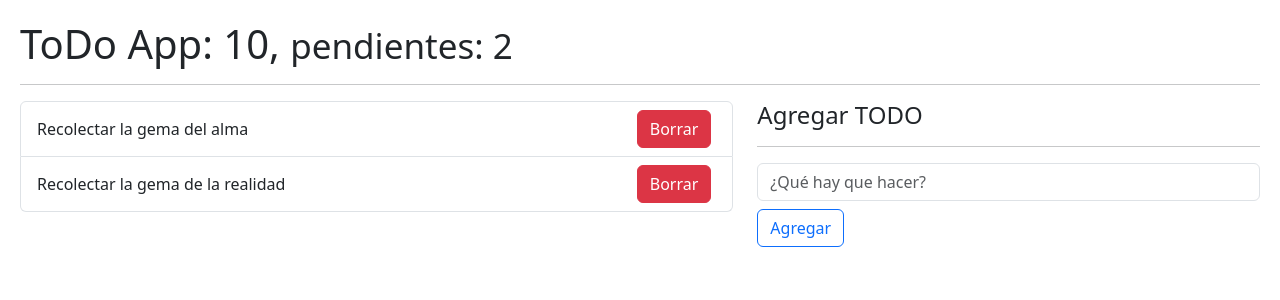
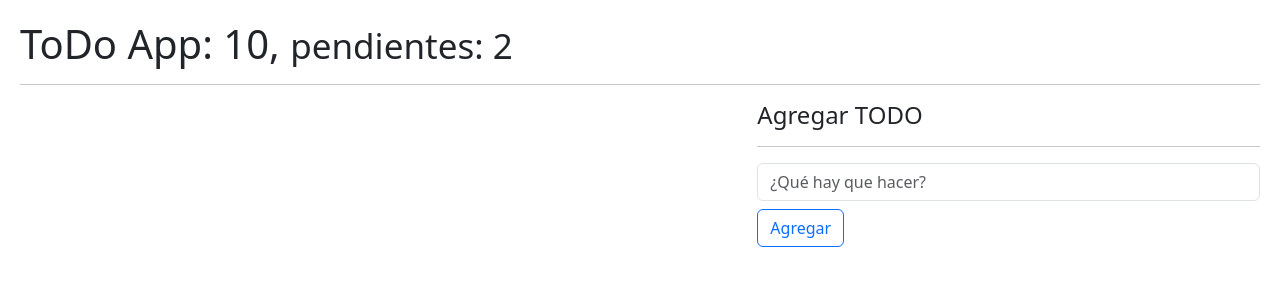
Before and after one commit to mcmmiguel/hooksApp-ReactFH, a React (Vite) app: page / in a window 1280 px wide. Shown: the top 300 px of the page. Built offline with nearby package versions, Linux system fonts and the light colour scheme.

Commit message:
Save ToDo List on LOCAL STORAGE

```diff
--- a/src/08-useReducer/ToDoApp.jsx
+++ b/src/08-useReducer/ToDoApp.jsx
@@ -1,24 +1,30 @@
-import { useReducer } from "react"
+import { useEffect, useReducer } from "react"
 import { toDoReducer } from "./ToDoReducer"
 import { ToDoList } from "./ToDoList";
 import { ToDoAdd } from "./ToDoAdd";
 
 const initialState = [
-    {
-        id: new Date().getTime(),
-        description: 'Recolectar la gema del alma',
-        done: false,
-    },
-    {
-        id: new Date().getTime() + 100,
-        description: 'Recolectar la gema de la realidad',
-        done: false,
-    },
+    // {
+    //     id: new Date().getTime(),
+    //     description: 'Recolectar la gema del alma',
+    //     done: false,
+    // },
+
 ];
+
+const init = () => {
+    return JSON.parse(localStorage.getItem('todos')) || [];
+}
 
 export const ToDoApp = () => {
 
-    const [todos, dispatch] = useReducer(toDoReducer, initialState)
+    const [todos, dispatch] = useReducer(toDoReducer, initialState, init);
+
+    useEffect(() => {
+        localStorage.setItem('todos', JSON.stringify(todos) || []);
+
+    }, [todos])
+
 
     const handleNewToDo = (todo) => {
         const action = {
```
